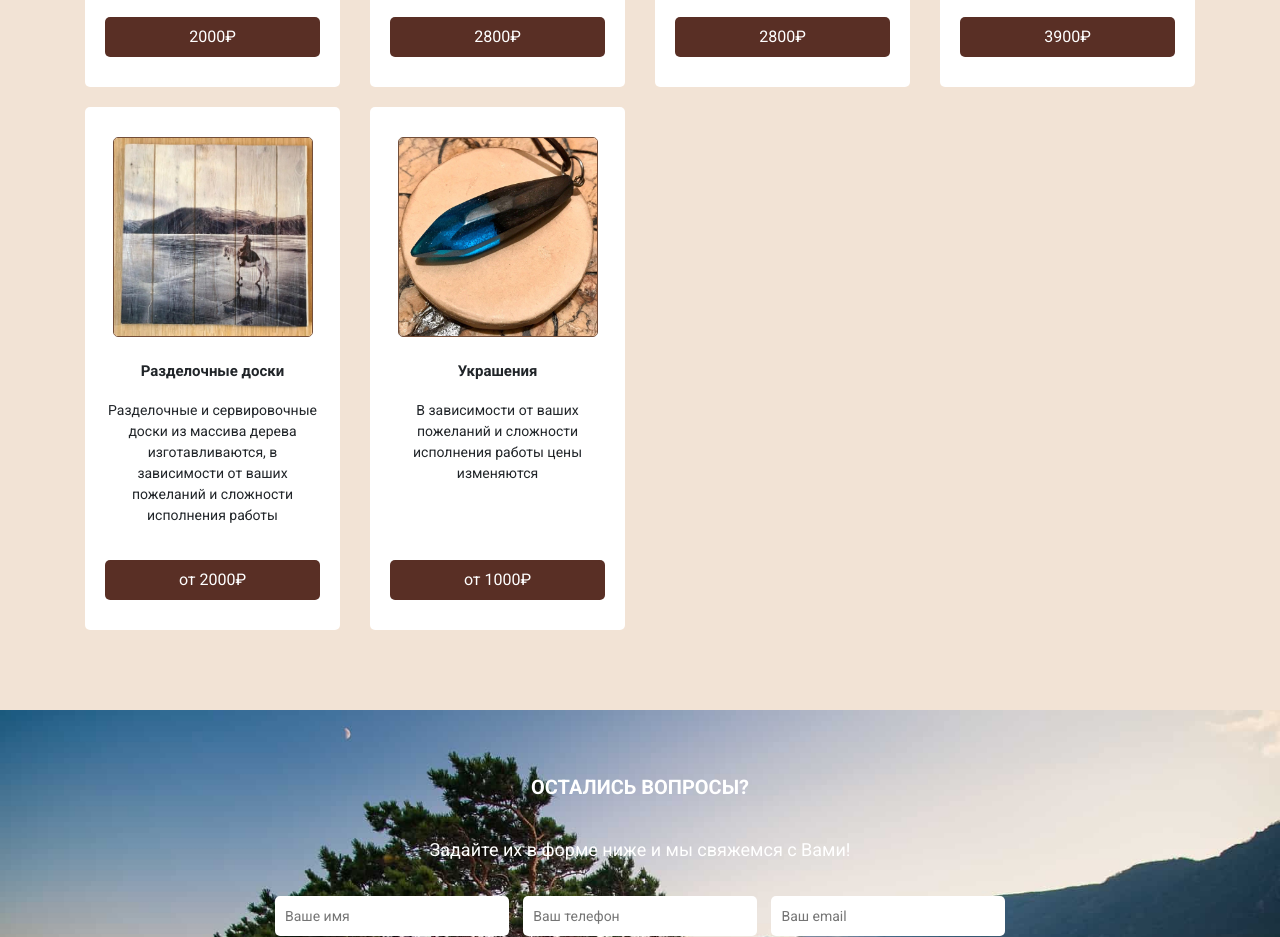
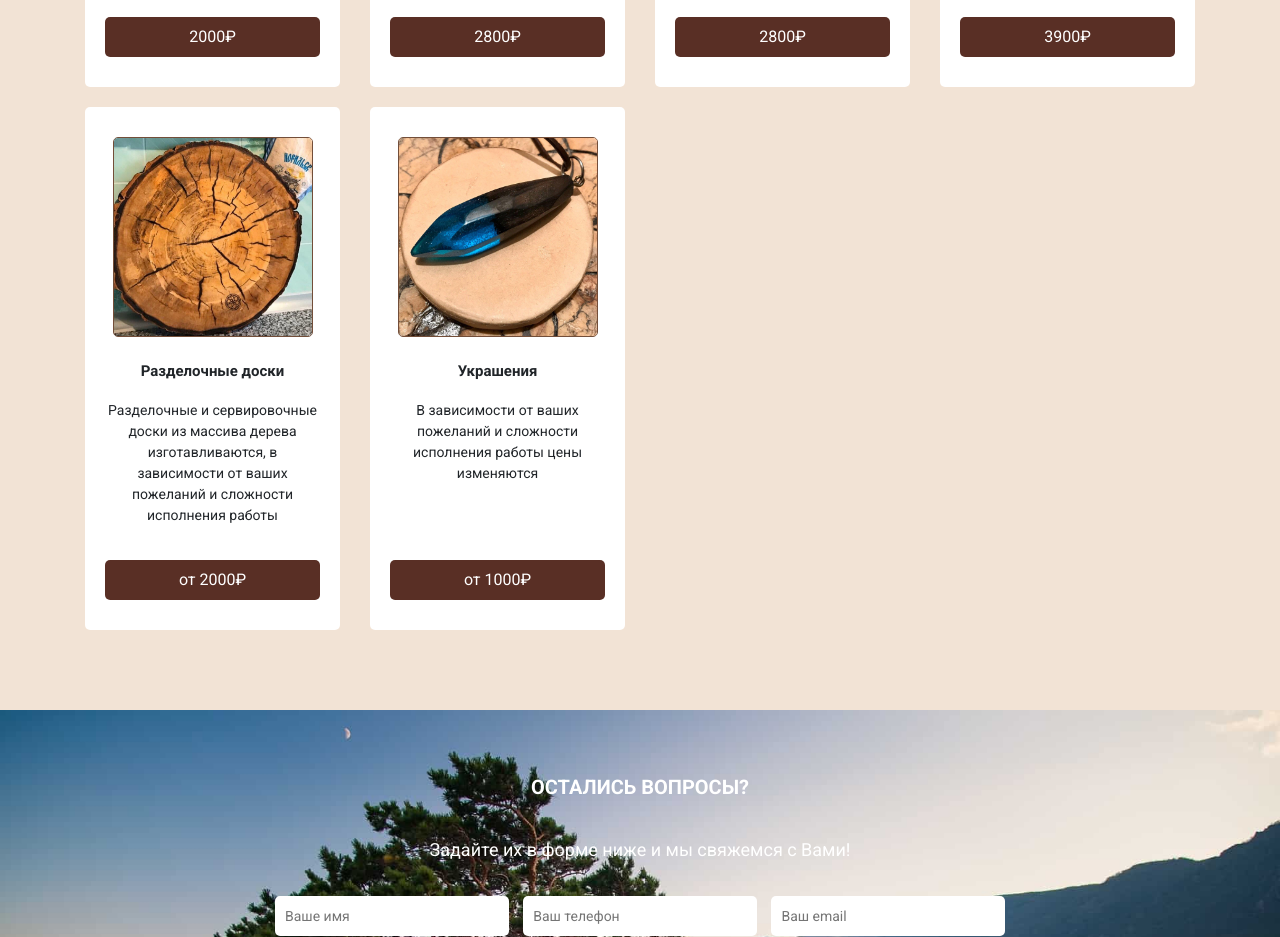
Before and after one commit to KRZHKV/tsybi, a plain HTML site: page index.html in a window 1280 px wide. Shown: the part 3080-4017 px from the top of the page. Drawn offline with nearby package versions, Linux system fonts and the light colour scheme.

Commit message:
общие косметические правки

```diff
--- a/index.html
+++ b/index.html
@@ -216,7 +216,7 @@
 				</div>
 				<div class="col-xl-3 col-lg-4 offset-lg-0 col-md-6 offset-md-0 col-10 offset-1">
 					<div class="prices-item">
-						<img src="./img/works/photo20.jpg" alt="" class="price-img">
+						<img src="./img/works/photo30.jpg" alt="" class="price-img">
 						<h4>Разделочные доски</h4>
 						<p class="prices-text">Разделочные и сервировочные доски из массива дерева изготавливаются, в зависимости от ваших пожеланий и сложности исполнения работы</p>
 						<span class="span-btn">от 2000₽</span>
```
